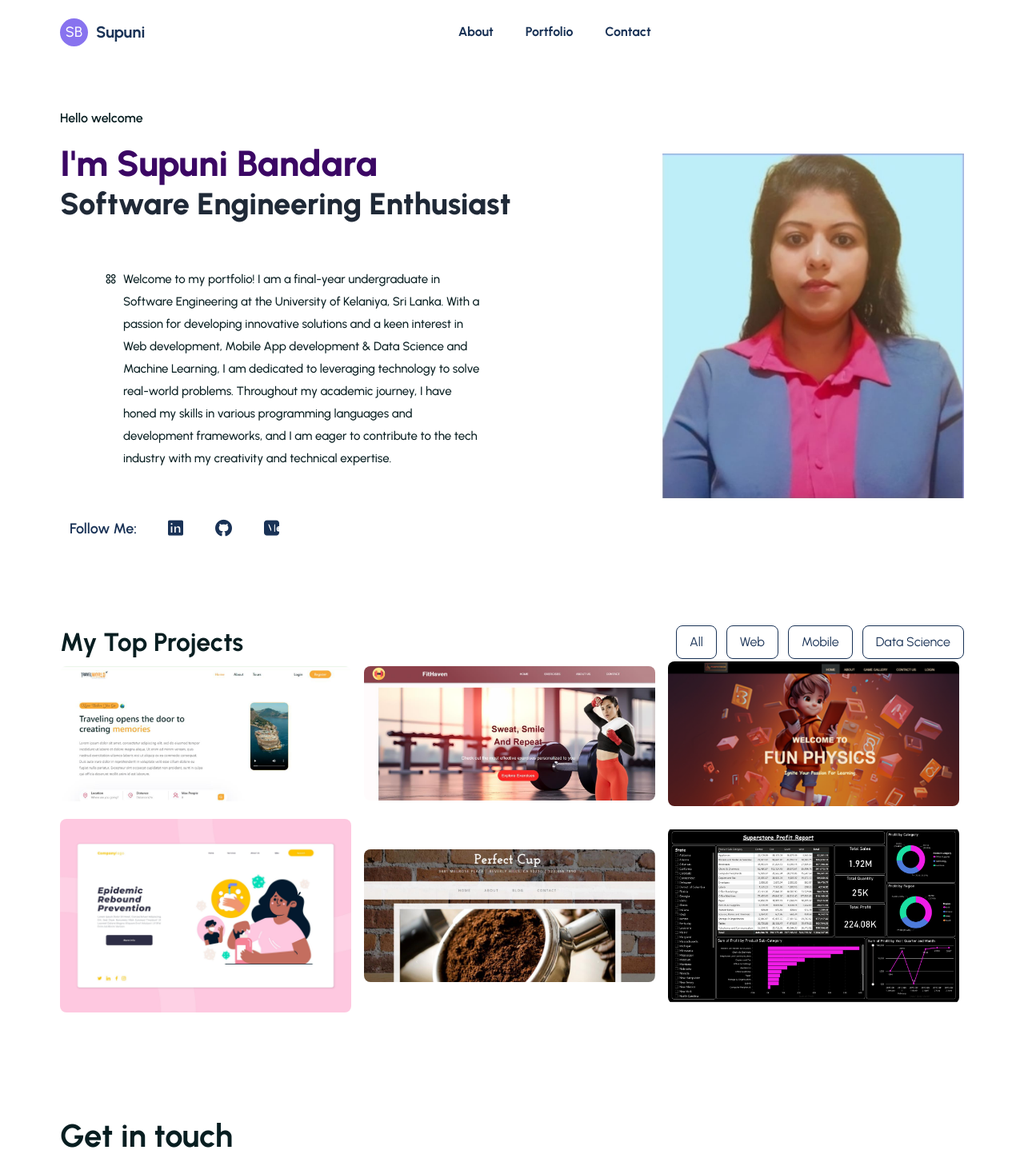
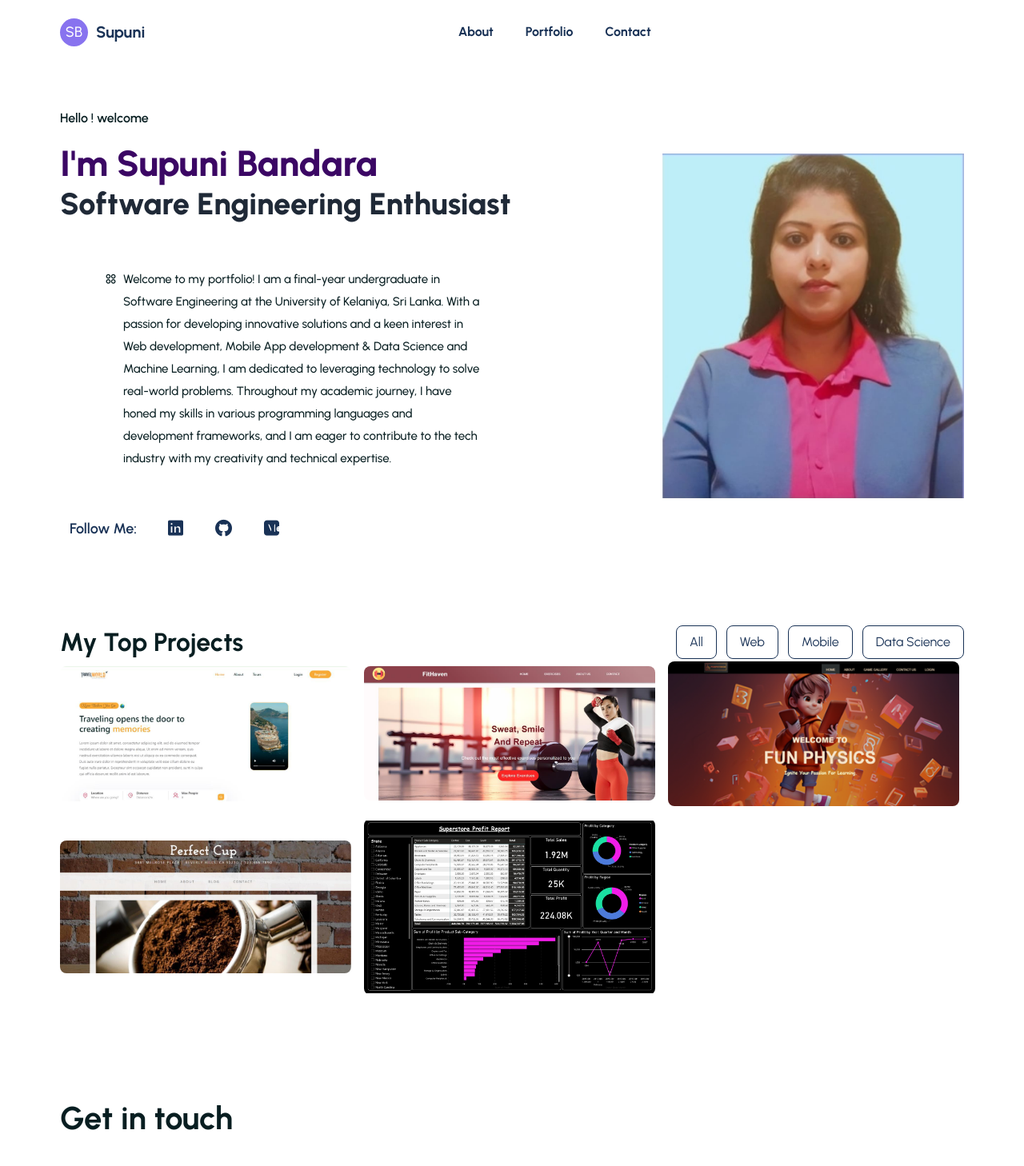
Before and after one commit to supuni97/my-portfolio, a React (Create React App) app: page / in a window 1280 px wide. Shown: the top 1458 px of the page at 80% size. Built offline with nearby package versions, Linux system fonts and the light colour scheme.

Commit message:
Updated hero

```diff
--- a/src/assets/data/portfolioData.js
+++ b/src/assets/data/portfolioData.js
@@ -36,16 +36,16 @@ const portfolios = [
     technologies: ["React js","Node js", "Mongo DB", "Unity"],
     siteUrl: "#",
   },
-  {
-    id: "04",
-    imgUrl: portfolioImg04,
-    category: "Web",
-    title: "E-Commerce Website",
-    description:
-      "An e-commerce website enabling sellers to manage all tasks within a single platform.",
-    technologies: ["Java Script", "SQL", "PHP"],
-    siteUrl: "#",
-  },
+  // {
+  //   id: "04",
+  //   imgUrl: portfolioImg04,
+  //   category: "Web",
+  //   title: "E-Commerce Website",
+  //   description:
+  //     "An e-commerce website enabling sellers to manage all tasks within a single platform.",
+  //   technologies: ["Java Script", "SQL", "PHP"],
+  //   siteUrl: "#",
+  // },
   {
     id: "05",
     imgUrl: portfolioImg05,
--- a/src/components/UI/Hero.jsx
+++ b/src/components/UI/Hero.jsx
@@ -8,7 +8,7 @@ const Hero = () => {
                 <div className='md:flex items-center justify-between sm:flex-col md:flex-row'>
                     {/*hero left start */}
                     <div className='w-full md:basis-1/2'>
-                        <h5 data-aos='fade-right' data-aos-duration='1500' className='text-headingColor font-[600] text-[16px]'>Hello welcome</h5>
+                        <h5 data-aos='fade-right' data-aos-duration='1500' className='text-headingColor font-[600] text-[16px]'>Hello ! welcome</h5>
                         <h1
                             data-aos='fade-up'
                             data-aos-duration='1500'
```
